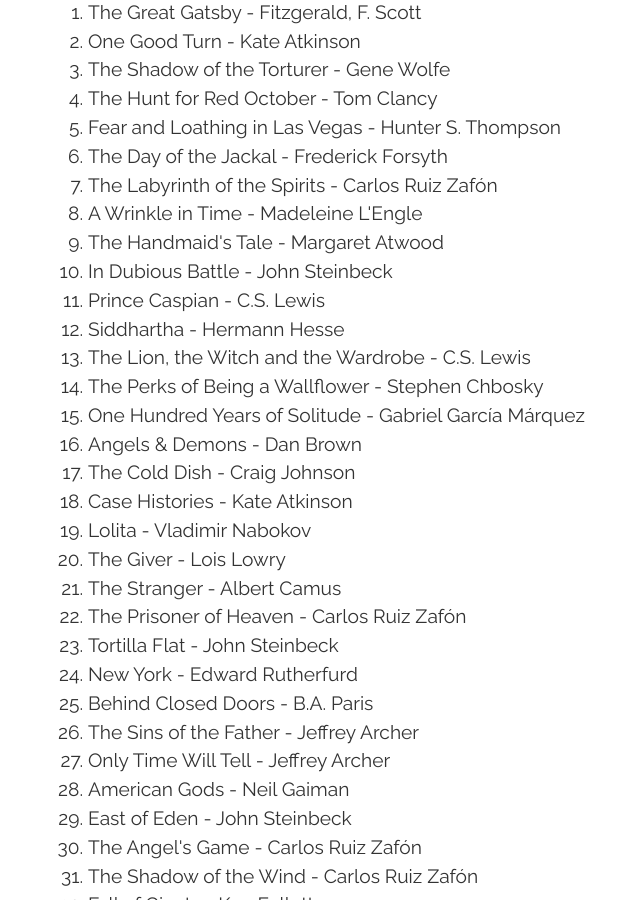
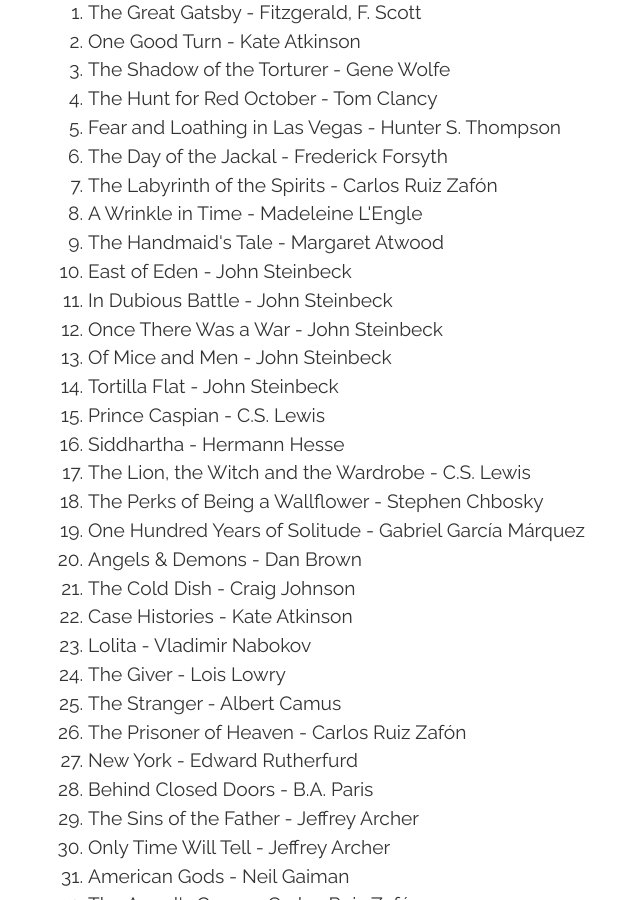
Before and after one commit to conanmercer/conanmercer.github.io, a Jekyll site: the page built from books.html, in a window 1280 px wide and 900 px high, scrolled down 1881 px. Shown: the whole window, without its empty margins (112-752 px from the left). Built offline with Jekyll 4.4.1, drawn with Linux system fonts in a browser that asks for light colours; nearby versions of some CDN libraries; some web fonts are replaced; some of the changed text lies outside the part shown.

Commit message:
add, new book

```diff
--- a/books.html
+++ b/books.html
@@ -69,7 +69,11 @@ title: Books
   <li>The Labyrinth of the Spirits - Carlos Ruiz Zafón</li>
   <li>A Wrinkle in Time - Madeleine L'Engle</li>
   <li>The Handmaid's Tale - Margaret Atwood</li>
+  <li>East of Eden - John Steinbeck</li>
   <li>In Dubious Battle - John Steinbeck</li>
+  <li>Once There Was a War - John Steinbeck</li>
+  <li>Of Mice and Men - John Steinbeck</li>
+  <li>Tortilla Flat - John Steinbeck</li>
   <li>Prince Caspian - C.S. Lewis</li>
   <li>Siddhartha - Hermann Hesse</li>
   <li>The Lion, the Witch and the Wardrobe - C.S. Lewis</li>
@@ -104,7 +105,7 @@ title: Books
   <li>Animal Farm - George Orwell</li>
   <li>Northern lights - Phillip Pullman</li>
   <li>The outsiders - S E Hinton</li>
-  <li>Whiteout - Ken follet</li>
+  <li>Whiteout - Ken Follet</li>
   <li>The Unquiet - Jeannine Garsee</li>
   <li>The Cuckoos Calling - J. K. Rowling</li>
   <li>Philosopher's Stone - J. K. Rowling</li>
```
Also changed, not shown: other parts of books.html (+0 -3 lines).
